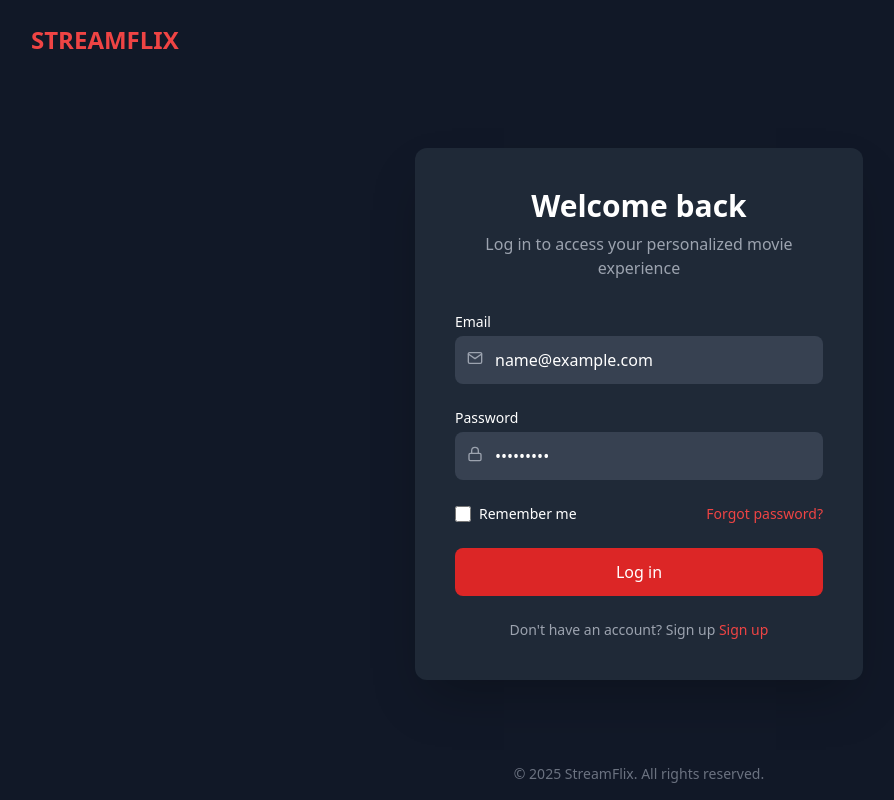
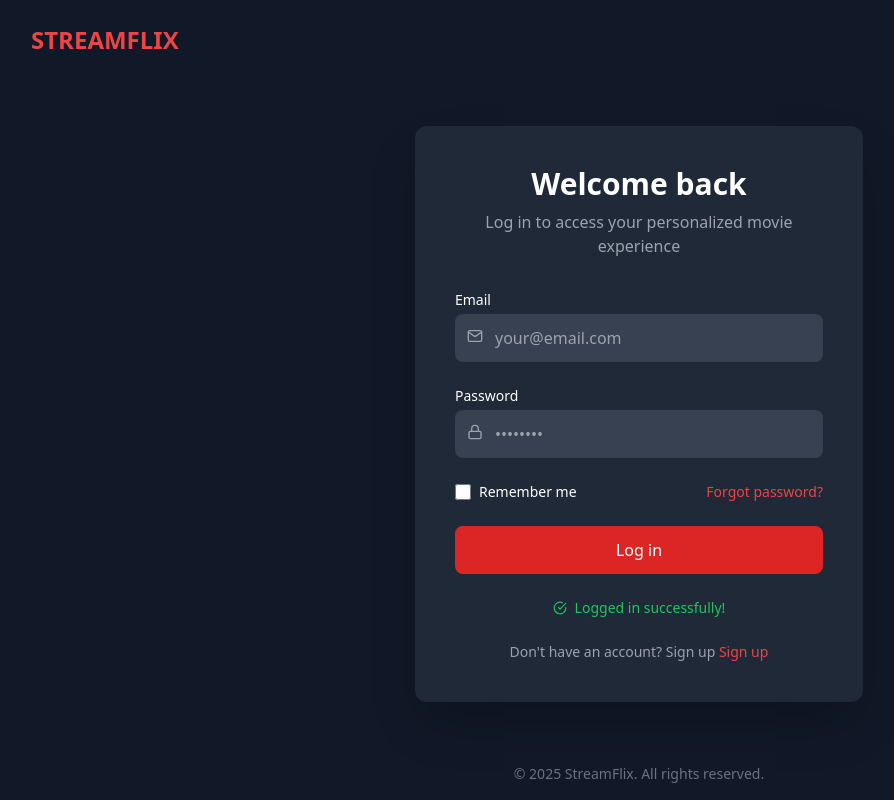
Before and after one commit to Abdulrauf0767/Movie-app, a React (Vite) app: page /login in a window 1280 px wide. Both pictures are taken after typing "name@example.com", "Sample123" into the empty fields and a click on the button "Log in". Shown: the whole page, without its empty margins (1-895 px from the left). Built offline with nearby package versions, Linux system fonts and the light colour scheme.

Commit message:
set form resset after form submitted

```diff
--- a/src/Pages/Login.jsx
+++ b/src/Pages/Login.jsx
@@ -1,7 +1,8 @@
+import { useState } from 'react';
 import { Formik, Form, Field } from 'formik';
 import * as Yup from 'yup';
-import { motion } from 'framer-motion';
-import { FiMail, FiLock, FiLoader } from 'react-icons/fi';
+import { motion, AnimatePresence } from 'framer-motion';
+import { FiMail, FiLock, FiLoader, FiCheckCircle } from 'react-icons/fi';
 import AuthLayout from './Authlayout';
 
 const LoginSchema = Yup.object().shape({
@@ -10,10 +11,15 @@ const LoginSchema = Yup.object().shape({
 });
 
 const Login = () => {
-  const handleSubmit = (values, { setSubmitting }) => {
+  const [showSuccess, setShowSuccess] = useState(false);
+
+  const handleSubmit = (values, { setSubmitting, resetForm }) => {
     setTimeout(() => {
       console.log(values);
+      setShowSuccess(true);
       setSubmitting(false);
+      resetForm();
+      setTimeout(() => setShowSuccess(false), 3000);
     }, 1500);
   };
 
@@ -39,20 +45,27 @@ const Login = () => {
                 <Field
                   name="email"
                   type="email"
-                  className={`w-full bg-gray-700 rounded-lg py-3 pl-10 pr-4 focus:outline-none focus:ring-2 ${errors.email && touched.email ? 'focus:ring-red-500 border-red-500' : 'focus:ring-red-500 border-gray-600'}`}
+                  className={`w-full bg-gray-700 rounded-lg py-3 pl-10 pr-4 focus:outline-none focus:ring-2 ${
+                    errors.email && touched.email
+                      ? 'focus:ring-red-500 border-red-500'
+                      : 'focus:ring-red-500 border-gray-600'
+                  }`}
                   placeholder="your@email.com"
                 />
                 <FiMail className="absolute left-3 top-3.5 text-gray-400" />
               </div>
+              <AnimatePresence>
                 {errors.email && touched.email && (
                   <motion.div
                     initial={{ opacity: 0, y: -5 }}
                     animate={{ opacity: 1, y: 0 }}
+                    exit={{ opacity: 0, y: -5 }}
                     className="text-red-500 text-sm mt-1"
                   >
                     {errors.email}
                   </motion.div>
                 )}
+              </AnimatePresence>
             </div>
 
             <div>
@@ -63,20 +76,27 @@ const Login = () => {
                 <Field
                   name="password"
                   type="password"
-                  className={`w-full bg-gray-700 rounded-lg py-3 pl-10 pr-4 focus:outline-none focus:ring-2 ${errors.password && touched.password ? 'focus:ring-red-500 border-red-500' : 'focus:ring-red-500 border-gray-600'}`}
+                  className={`w-full bg-gray-700 rounded-lg py-3 pl-10 pr-4 focus:outline-none focus:ring-2 ${
+                    errors.password && touched.password
+                      ? 'focus:ring-red-500 border-red-500'
+                      : 'focus:ring-red-500 border-gray-600'
+                  }`}
                   placeholder="••••••••"
                 />
                 <FiLock className="absolute left-3 top-3.5 text-gray-400" />
               </div>
+              <AnimatePresence>
                 {errors.password && touched.password && (
                   <motion.div
                     initial={{ opacity: 0, y: -5 }}
                     animate={{ opacity: 1, y: 0 }}
+                    exit={{ opacity: 0, y: -5 }}
                     className="text-red-500 text-sm mt-1"
                   >
                     {errors.password}
                   </motion.div>
                 )}
+              </AnimatePresence>
             </div>
 
             <div className="flex items-center justify-between">
@@ -109,6 +129,20 @@ const Login = () => {
                 'Log in'
               )}
             </motion.button>
+
+            <AnimatePresence>
+              {showSuccess && (
+                <motion.div
+                  initial={{ opacity: 0, y: -10 }}
+                  animate={{ opacity: 1, y: 0 }}
+                  exit={{ opacity: 0, y: -10 }}
+                  className="flex items-center justify-center text-green-500 text-sm mt-4"
+                >
+                  <FiCheckCircle className="mr-2" />
+                  Logged in successfully!
+                </motion.div>
+              )}
+            </AnimatePresence>
           </Form>
         )}
       </Formik>
--- a/src/Pages/Signup.jsx
+++ b/src/Pages/Signup.jsx
@@ -1,23 +1,27 @@
+import { useState } from 'react';
 import { Formik, Form, Field } from 'formik';
 import * as Yup from 'yup';
 import { motion } from 'framer-motion';
-import { FiUser, FiMail, FiLock, FiLoader } from 'react-icons/fi';
+import { FiUser, FiMail, FiLock, FiLoader, FiCheckCircle } from 'react-icons/fi';
 import AuthLayout from './Authlayout';
 
 const SignupSchema = Yup.object().shape({
   name: Yup.string().min(2, 'Too short').max(50, 'Too long').required('Required'),
   email: Yup.string().email('Invalid email').required('Required'),
   password: Yup.string().min(8, 'Too short').required('Required'),
-  confirmPassword: Yup.string()
-    .oneOf([Yup.ref('password'), null], 'Passwords must match')
-    .required('Required'),
+  confirmPassword: Yup.string().oneOf([Yup.ref('password'), null], 'Passwords must match').required('Required'),
 });
 
 const Signup = () => {
-  const handleSubmit = (values, { setSubmitting }) => {
+  const [accountCreated, setAccountCreated] = useState(false);
+
+  const handleSubmit = (values, { setSubmitting, resetForm }) => {
     setTimeout(() => {
       console.log(values);
       setSubmitting(false);
+      resetForm();
+      setAccountCreated(true);
+      setTimeout(() => setAccountCreated(false), 3000);
     }, 1500);
   };
 
@@ -28,6 +32,16 @@ const Signup = () => {
       linkText="Already have an account? Log in"
       linkPath="/login"
     >
+      {accountCreated && (
+        <motion.div
+          initial={{ opacity: 0, y: -10 }}
+          animate={{ opacity: 1, y: 0 }}
+          className="flex items-center text-green-500 bg-green-800 bg-opacity-20 px-4 py-2 rounded-lg mb-4 text-sm"
+        >
+          <FiCheckCircle className="mr-2" />
+          Account created successfully!
+        </motion.div>
+      )}
       <Formik
         initialValues={{ name: '', email: '', password: '', confirmPassword: '' }}
         validationSchema={SignupSchema}
@@ -43,17 +57,15 @@ const Signup = () => {
                 <Field
                   name="name"
                   type="text"
-                  className={`w-full bg-gray-700 rounded-lg py-3 pl-10 pr-4 focus:outline-none focus:ring-2 ${errors.name && touched.name ? 'focus:ring-red-500 border-red-500' : 'focus:ring-red-500 border-gray-600'}`}
+                  className={`w-full bg-gray-700 rounded-lg py-3 pl-10 pr-4 focus:outline-none focus:ring-2 ${
+                    errors.name && touched.name ? 'focus:ring-red-500 border-red-500' : 'focus:ring-red-500 border-gray-600'
+                  }`}
                   placeholder="John Doe"
                 />
                 <FiUser className="absolute left-3 top-3.5 text-gray-400" />
               </div>
               {errors.name && touched.name && (
-                <motion.div
-                  initial={{ opacity: 0, y: -5 }}
-                  animate={{ opacity: 1, y: 0 }}
-                  className="text-red-500 text-sm mt-1"
-                >
+                <motion.div initial={{ opacity: 0, y: -5 }} animate={{ opacity: 1, y: 0 }} className="text-red-500 text-sm mt-1">
                   {errors.name}
                 </motion.div>
               )}
@@ -67,17 +79,15 @@ const Signup = () => {
                 <Field
                   name="email"
                   type="email"
-                  className={`w-full bg-gray-700 rounded-lg py-3 pl-10 pr-4 focus:outline-none focus:ring-2 ${errors.email && touched.email ? 'focus:ring-red-500 border-red-500' : 'focus:ring-red-500 border-gray-600'}`}
+                  className={`w-full bg-gray-700 rounded-lg py-3 pl-10 pr-4 focus:outline-none focus:ring-2 ${
+                    errors.email && touched.email ? 'focus:ring-red-500 border-red-500' : 'focus:ring-red-500 border-gray-600'
+                  }`}
                   placeholder="your@email.com"
                 />
                 <FiMail className="absolute left-3 top-3.5 text-gray-400" />
               </div>
               {errors.email && touched.email && (
-                <motion.div
-                  initial={{ opacity: 0, y: -5 }}
-                  animate={{ opacity: 1, y: 0 }}
-                  className="text-red-500 text-sm mt-1"
-                >
+                <motion.div initial={{ opacity: 0, y: -5 }} animate={{ opacity: 1, y: 0 }} className="text-red-500 text-sm mt-1">
                   {errors.email}
                 </motion.div>
               )}
@@ -91,17 +101,15 @@ const Signup = () => {
                 <Field
                   name="password"
                   type="password"
-                  className={`w-full bg-gray-700 rounded-lg py-3 pl-10 pr-4 focus:outline-none focus:ring-2 ${errors.password && touched.password ? 'focus:ring-red-500 border-red-500' : 'focus:ring-red-500 border-gray-600'}`}
+                  className={`w-full bg-gray-700 rounded-lg py-3 pl-10 pr-4 focus:outline-none focus:ring-2 ${
+                    errors.password && touched.password ? 'focus:ring-red-500 border-red-500' : 'focus:ring-red-500 border-gray-600'
+                  }`}
                   placeholder="••••••••"
                 />
                 <FiLock className="absolute left-3 top-3.5 text-gray-400" />
               </div>
               {errors.password && touched.password && (
-                <motion.div
-                  initial={{ opacity: 0, y: -5 }}
-                  animate={{ opacity: 1, y: 0 }}
-                  className="text-red-500 text-sm mt-1"
-                >
+                <motion.div initial={{ opacity: 0, y: -5 }} animate={{ opacity: 1, y: 0 }} className="text-red-500 text-sm mt-1">
                   {errors.password}
                 </motion.div>
               )}
@@ -115,17 +123,15 @@ const Signup = () => {
                 <Field
                   name="confirmPassword"
                   type="password"
-                  className={`w-full bg-gray-700 rounded-lg py-3 pl-10 pr-4 focus:outline-none focus:ring-2 ${errors.confirmPassword && touched.confirmPassword ? 'focus:ring-red-500 border-red-500' : 'focus:ring-red-500 border-gray-600'}`}
+                  className={`w-full bg-gray-700 rounded-lg py-3 pl-10 pr-4 focus:outline-none focus:ring-2 ${
+                    errors.confirmPassword && touched.confirmPassword ? 'focus:ring-red-500 border-red-500' : 'focus:ring-red-500 border-gray-600'
+                  }`}
                   placeholder="••••••••"
                 />
                 <FiLock className="absolute left-3 top-3.5 text-gray-400" />
               </div>
               {errors.confirmPassword && touched.confirmPassword && (
-                <motion.div
-                  initial={{ opacity: 0, y: -5 }}
-                  animate={{ opacity: 1, y: 0 }}
-                  className="text-red-500 text-sm mt-1"
-                >
+                <motion.div initial={{ opacity: 0, y: -5 }} animate={{ opacity: 1, y: 0 }} className="text-red-500 text-sm mt-1">
                   {errors.confirmPassword}
                 </motion.div>
               )}
```
Lines whose indentation alone changed are shown as unchanged.
